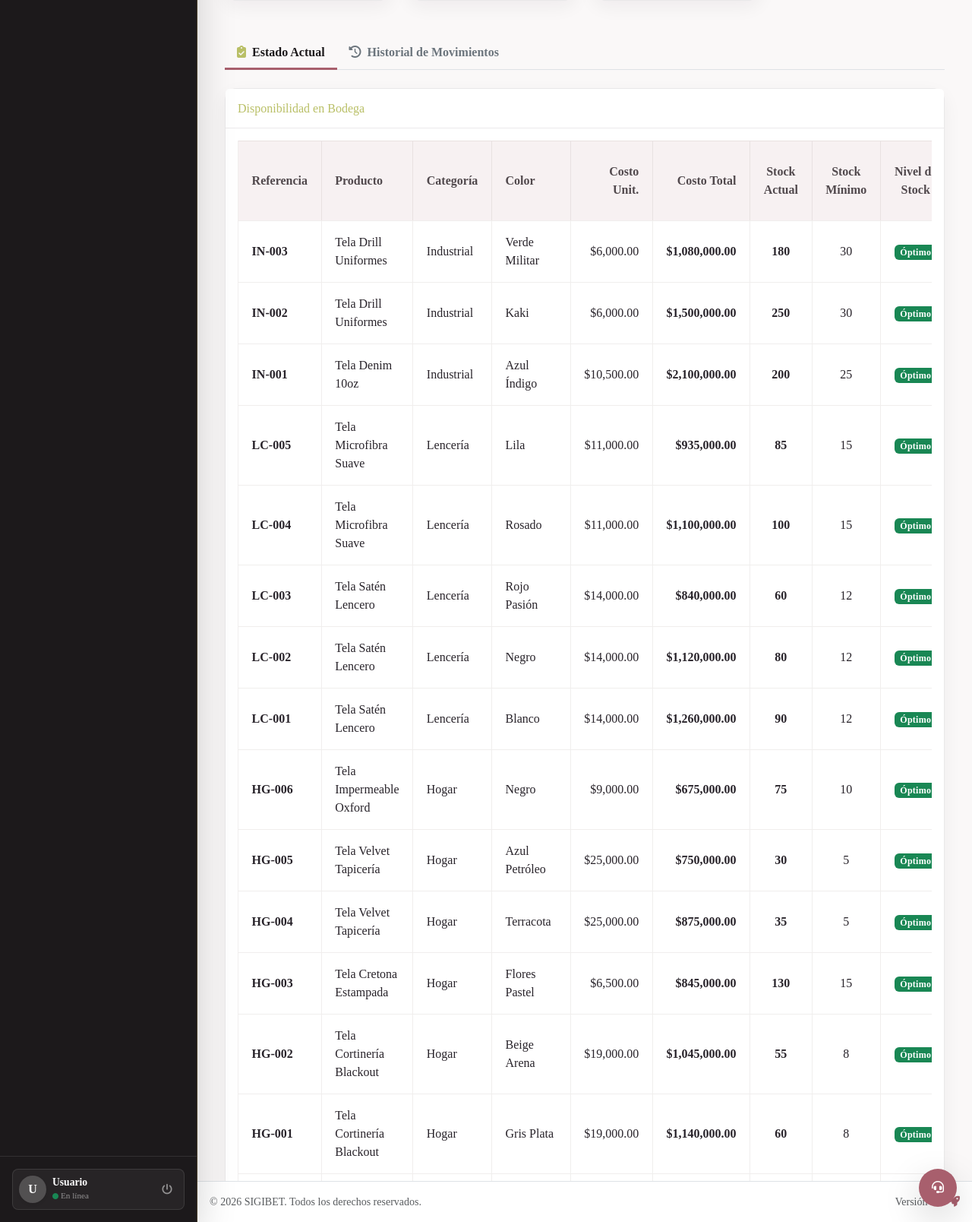
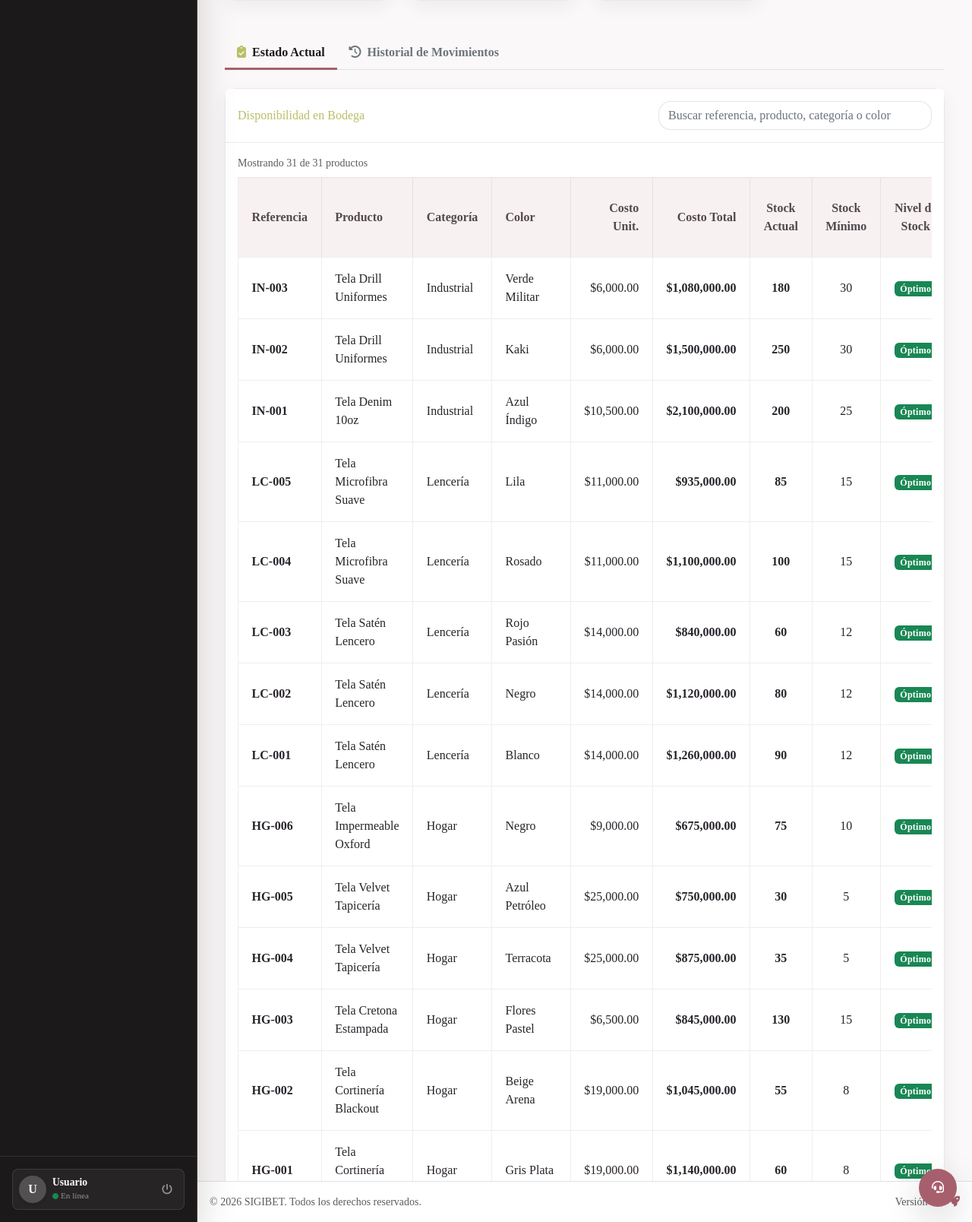
Before and after one commit to deviam448-dev/SIGIBET-PHP, a PHP site: page /SIGIBET/views/admin/inventario.php in a window 1280 px wide. Shown: the part 992-2600 px from the top of the page at 76% size. Run offline with PHP 8.4, Linux system fonts and the light colour scheme; the visitor is signed in with stand-in values (Sample User, id 1); data comes from the database, SQL or seed files in the repository; tables that the repository leaves empty hold one stand-in row (values such as "Sample post"); some libraries are stand-ins or nearby versions; some web fonts are replaced.

Commit message:
Add inventory product search
Co-authored-by: Copilot <223556219+Copilot@users.noreply.github.com>

```diff
--- a/views/admin/inventario.php
+++ b/views/admin/inventario.php
@@ -120,12 +120,17 @@ function colorTipoMovimiento($tipo) {
         <!-- TAB 1: ESTADO DEL INVENTARIO -->
         <div class="tab-pane fade show active" id="estado" role="tabpanel" aria-labelledby="estado-tab">
             <div class="card shadow-sm border-0 mb-4">
-                <div class="card-header bg-white py-3 d-flex flex-row align-items-center justify-content-between">
+                <div class="card-header bg-white py-3 d-flex flex-wrap gap-2 align-items-center justify-content-between">
                     <h6 class="m-0 font-weight-bold text-primary-custom">Disponibilidad en Bodega</h6>
+                    <label class="visually-hidden" for="buscar-productos-inventario">Buscar productos</label>
+                    <input type="search" class="form-control" id="buscar-productos-inventario"
+                           placeholder="Buscar referencia, producto, categoría o color"
+                           style="max-width: 360px;" autocomplete="off">
                 </div>
                 <div class="card-body">
+                    <p class="small text-muted mb-2" id="inventario-resultados" aria-live="polite"></p>
                     <div class="table-responsive">
-                        <table class="table table-bordered table-hover align-middle">
+                        <table class="table table-bordered table-hover align-middle" id="tabla-inventario">
                             <thead class="table-light">
                                 <tr>
                                     <th>Referencia</th>
@@ -144,7 +149,8 @@ function colorTipoMovimiento($tipo) {
                                 <?php if (count($productos) > 0): ?>
                                     <?php foreach ($productos as $p): ?>
                                         <?php $esBajoStock = ($p['stock'] <= $p['stock_minimo']); ?>
-                                        <tr class="<?php echo implode(' ', array_filter([$esBajoStock ? 'table-danger' : '', (int)$p['estado'] !== 1 ? 'text-muted' : ''])); ?>">
+                                        <tr class="<?php echo implode(' ', array_filter([$esBajoStock ? 'table-danger' : '', (int)$p['estado'] !== 1 ? 'text-muted' : ''])); ?>"
+                                            data-search="<?php echo htmlspecialchars(implode(' ', array_filter([$p['referencia'] ?? '', $p['nombre'] ?? '', $p['categoria'] ?? '', $p['color'] ?? ''])), ENT_QUOTES, 'UTF-8'); ?>">
                                             <td class="fw-bold"><?php echo htmlspecialchars($p['referencia']); ?></td>
                                             <td><?php echo htmlspecialchars($p['nombre']); ?></td>
                                             <td><?php echo htmlspecialchars($p['categoria'] ?: 'Sin categoría'); ?></td>
@@ -254,6 +260,31 @@ function colorTipoMovimiento($tipo) {
     </div>
 </div>
 
+<script>
+document.addEventListener('DOMContentLoaded', function () {
+    const tabla = document.getElementById('tabla-inventario');
+    const busqueda = document.getElementById('buscar-productos-inventario');
+    const resumen = document.getElementById('inventario-resultados');
+    if (!tabla || !busqueda || !resumen) return;
+
+    const filas = Array.from(tabla.querySelectorAll('tbody tr[data-search]'));
+    const normalizar = valor => valor.normalize('NFD').replace(/[\u0300-\u036f]/g, '').toLowerCase();
+    const filtrar = () => {
+        const consulta = normalizar(busqueda.value.trim());
+        let visibles = 0;
+        filas.forEach(fila => {
+            const coincide = normalizar(fila.dataset.search || '').includes(consulta);
+            fila.hidden = !coincide;
+            if (coincide) visibles++;
+        });
+        resumen.textContent = `Mostrando ${visibles} de ${filas.length} productos`;
+    };
+
+    busqueda.addEventListener('input', filtrar);
+    filtrar();
+});
+</script>
+
 <?php
 // Incluir el footer
 require_once __DIR__ . '/../Layoust/footer.php';
```
